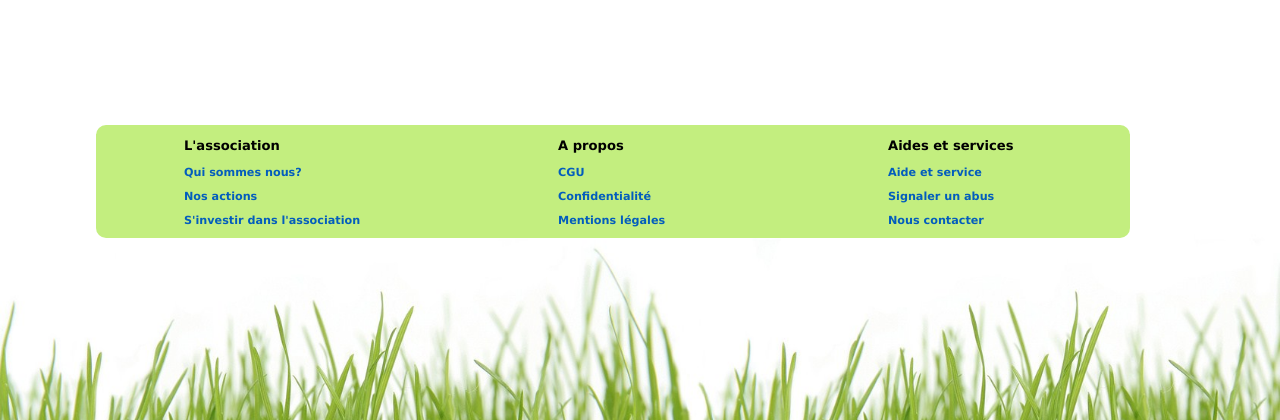
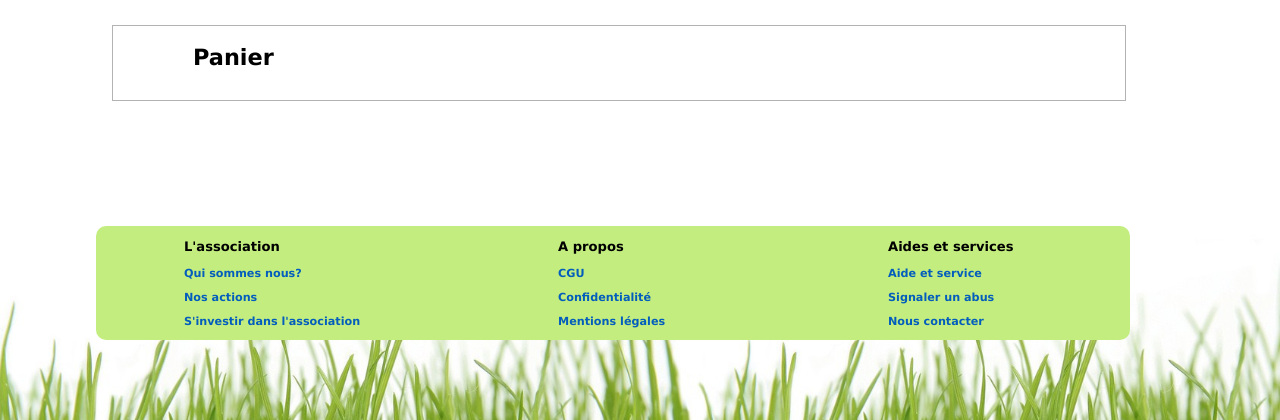
Before and after one commit to grandmechantloup/INEEDEAT, a PHP site: page /INEEDEAT/compte/panier.php in a window 1280 px wide. Shown: the part 121-541 px from the top of the page. Run offline with PHP 8.4, Linux system fonts and the light colour scheme; a user stored in the database is signed in; data comes from the database, SQL or seed files in the repository; data that the repository does not hold is empty.

Commit message:
azedq
azed

```diff
--- a/annonces/produit_detail.php
+++ b/annonces/produit_detail.php
@@ -29,8 +29,8 @@
 				<?php echo $donnees['Titre']; ?>
 		</h1>
 
-		<aside class="image_annonce">
-			<p class="image_produit"><img src="../images/images_annonces/<?php echo $donnees['id_annonce'].'.'.$donnees['Extension_upload']; ?>" alt="image_produit" id="image_produit"/></p>
+		<aside class="image_annonce" style="background-image:url('../images/images_annonces/<?php echo $donnees['id_annonce'].'.'.$donnees['Extension_upload']; ?>');">
+
 		</aside>
 
 		<article class="info_produit_detail">
--- a/compte/panier.php
+++ b/compte/panier.php
@@ -10,9 +10,12 @@
 { ?>
 	<body class="page">
 	<?php
-	include("../invariants/header.php");
+	include("../invariants/header.php"); ?>
+	<div class="page_offres">
+		<h2 class="titre_panier">Panier</h2>
+		<?php
 		require("../bdd/connexion.php");
-	$req=$bdd->prepare('SELECT a.Date_publication, a.Titre, v.Variete, c.Categorie, a.Prix, a.Quantite, a.id_annonce, p.id
+		$req=$bdd->prepare('SELECT a.Date_publication, a.Titre, v.Variete, c.Categorie, a.Prix, a.Quantite, a.id_annonce, p.id, a.Extension_upload
 							FROM panier p
 							INNER JOIN annonces a
 							ON a.id_annonce=p.id_annonce
@@ -24,11 +27,17 @@
 		$req->execute(array($_SESSION['id_utilisateur']));
 		while($donnees=$req->fetch())
 		{
+			?>
+			<div>
+				<?php
 				include("../annonces/produit_simple.php");
 				?>
-		<a href="../suppression/supprimer_panier.php?annonce=<?php echo $donnees['id']?>"><input type="button" value="Supprimer"/></a>
+			</div>
+			<a href="../suppression/supprimer_panier.php?annonce=<?php echo $donnees['id']?>"><input type="button" value="Supprimer" class="bouton_suppr_annonce"/></a>
 		<?php
-	}
+		} ?>
+		</div>
+		<?php
 	include("../invariants/footer.php");
 }
 else
--- a/css/style.css
+++ b/css/style.css
@@ -24,6 +24,10 @@ a
 {
 	font-size:1.6em;
 	font-family: cursive;
+}
+.titre_panier
+{
+	font-size: 2em;
 }
 header
 {
@@ -249,13 +253,18 @@ table
 }
 .image_annonce
 {
+	display: inline-block;
 	border:1px solid #b3b3b3;
 	width:400px;
+	height:400px;
+	background-position: 50% 50%;
+	background-repeat:no-repeat;
 }
 .image_produit
 {
 	margin:auto;
 	width:50%;
+
 }
 .titre_annonce
 {
@@ -575,6 +584,7 @@ background-position:50% 50%;
 	width:88%;
 	margin-left: 2%;
 	padding-left:4%;
+	padding-bottom: 1%;
 }
 .info_produit_simple h2
 {
@@ -597,3 +607,12 @@ background-position:50% 50%;
 {
 	margin-top: 8px;
 }
+.titre_panier
+{
+	width:200px;
+	margin-left: 36px;
+}
+#image_produit
+{
+
+}
```
Lines whose indentation alone changed are shown as unchanged.
